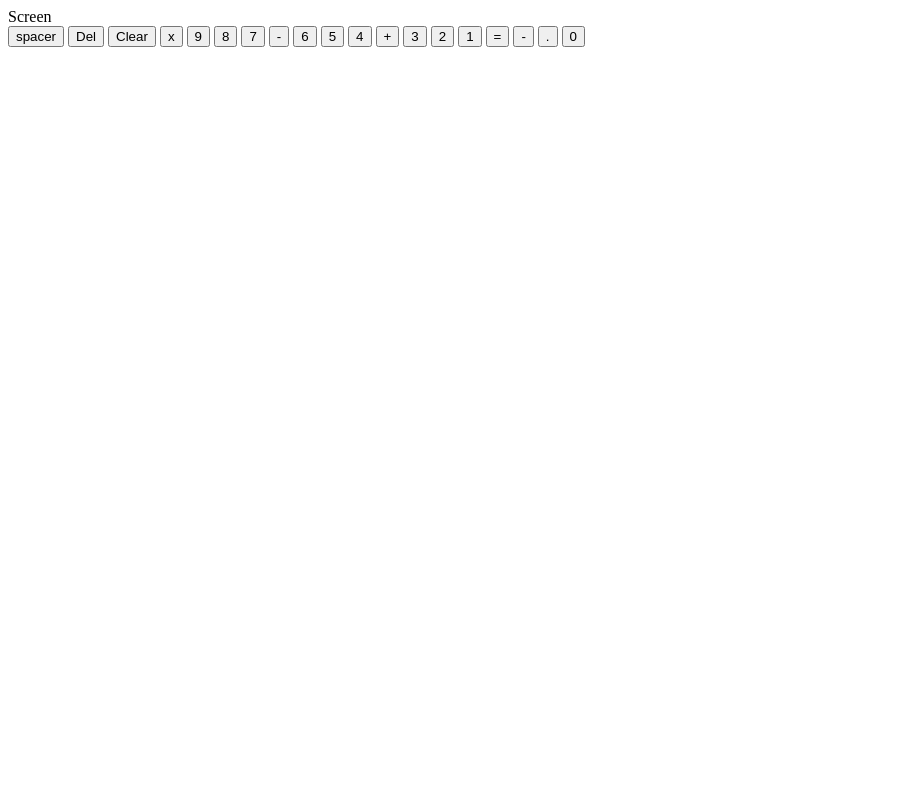
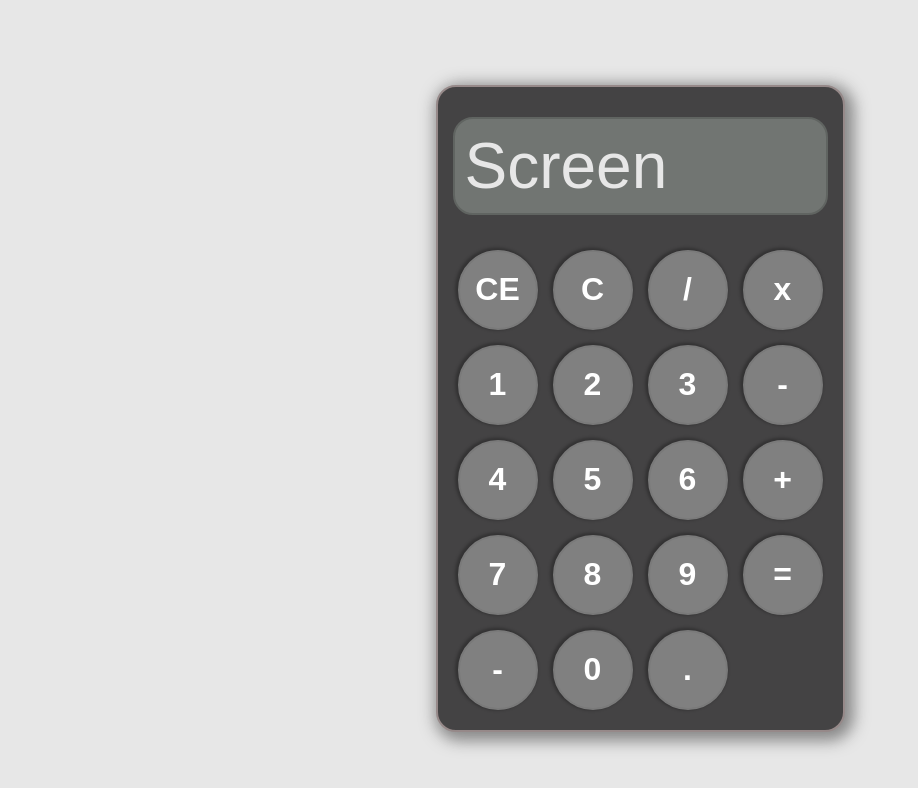
Before and after one commit to NCDUBS11/top_calculator, a plain HTML site: page index.html in a window 1280 px wide. Shown: the whole page, without its empty margins (0-918 px from the left). Drawn offline with Linux system fonts and the light colour scheme.

Commit message:
Create usable web layout for js coding

```diff
--- a/index.html
+++ b/index.html
@@ -10,25 +10,25 @@
     <div class="container">
         <div class="screenArea">Screen</div>
         <div class="buttonArea">
-            <button id="btns">spacer</button>
-            <button id="btns">Del</button>
-            <button id="btns">Clear</button>
+            <button id="btns">CE</button>
+            <button id="btns">C</button>
+            <button id="btns">/</button>
             <button id="btns">x</button>
+            <button id="btns">1</button>
+            <button id="btns">2</button>
+            <button id="btns">3</button>
+            <button id="btns">-</button>
+            <button id="btns">4</button>
+            <button id="btns">5</button>
+            <button id="btns">6</button>
+            <button id="btns">+</button>
+            <button id="btns">7</button>
+            <button id="btns">8</button>
             <button id="btns">9</button>
-            <button id="btns">8</button>
-            <button id="btns">7</button>
-            <button id="btns">-</button>
-            <button id="btns">6</button>
-            <button id="btns">5</button>
-            <button id="btns">4</button>
-            <button id="btns">+</button>
-            <button id="btns">3</button>
-            <button id="btns">2</button>
-            <button id="btns">1</button>
             <button id="btns">=</button>
             <button id="btns">-</button>
+            <button id="btns">0</button>
             <button id="btns">.</button>
-            <button id="btns">0</button>
         </div>
     </div>
     <script src="./index.js"></script>
--- a/style.css
+++ b/style.css
@@ -0,0 +1,63 @@
+body{
+    background-color: rgb(231, 231, 231);
+    height: 100vh;
+    display: flex;
+    align-items: center;
+    justify-content: center;
+}
+
+.container{
+    font-family:Arial, Helvetica, sans-serif;
+    padding-top:15px;
+    background-color: rgb(68, 67, 68);
+    border: 2px solid rgb(150, 137, 137);
+    border-radius: 20px;
+    max-width: 450px;
+    box-shadow: 4px 4px 15px 5px rgba(63, 63, 63, 0.562);
+    overflow: hidden;
+}
+
+.screenArea{
+
+font-size: 4rem;
+padding: 10px;
+margin: 15px;
+border: 2px solid rgb(96, 100, 97);
+background-color: rgb(113, 117, 114);
+border-radius: 20px;
+color: rgb(231, 231, 231);
+user-select: none;
+}
+
+.buttonArea{
+    display: grid;
+    grid-template-columns: repeat(4, 1fr);
+    gap: 15px;
+    padding: 20px;
+    justify-items: center;
+}
+
+#btns{
+    font-size: 2rem;
+    font-weight: bold;
+    color: white;
+    text-align: center;
+    background-color: gray;
+    border: 2px solid rgb(122, 122, 122);
+    box-shadow: -1.5px -1px 3px 1.5px rgba(0, 0, 0, 0.253);
+    width: 80px;
+    height: 80px;
+    border-radius: 40px;
+    cursor: pointer;
+}
+#btns:hover{
+    background-color: rgb(160, 160, 160);
+    border: 2px solid rgb(160, 160, 160);
+
+}
+
+#btns:active{
+    background-color: rgb(190, 190, 190);
+    border: 2px solid rgb(190, 190, 190);
+
+}
```
